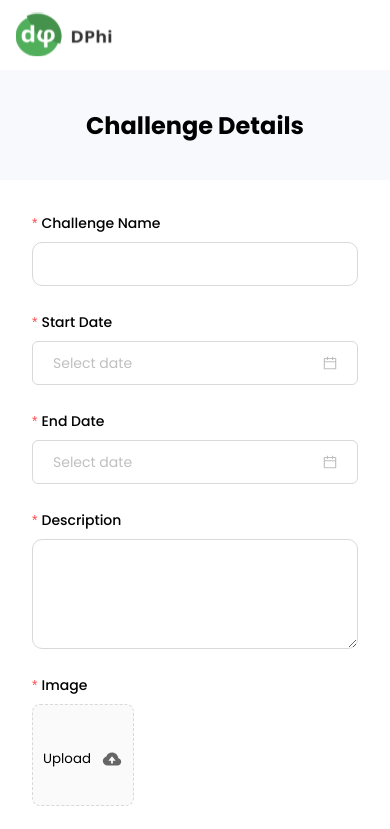
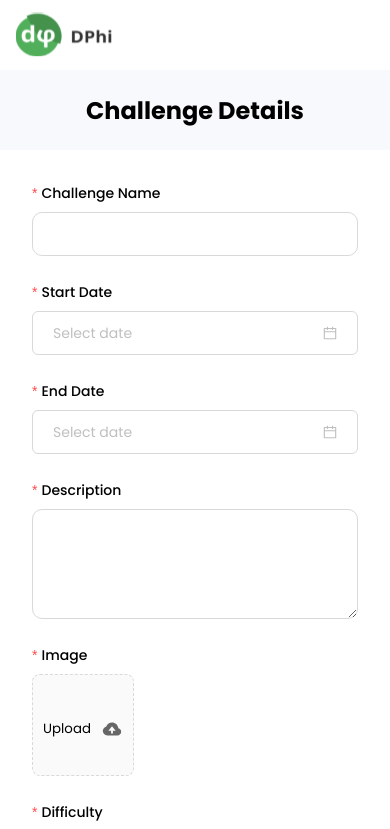
Before and after one commit to damnanuj/hackathon-dashboard, a React (Create React App) app: page /create-challange in a window 390 px wide. Shown: the top 829 px of the page. Built offline with nearby package versions, Linux system fonts and the light colour scheme.

Commit message:
form responsive

```diff
--- a/src/Components/ChallangeCreateForm/CreateForm.scss
+++ b/src/Components/ChallangeCreateForm/CreateForm.scss
@@ -66,8 +66,9 @@
 
 @media (max-width: "600px") {
   .challange_details{
-    padding: 2rem;
+    padding: 1rem 2rem;
     text-align: center;
+    height: 80px;
   }
 
   .form_container{
```
